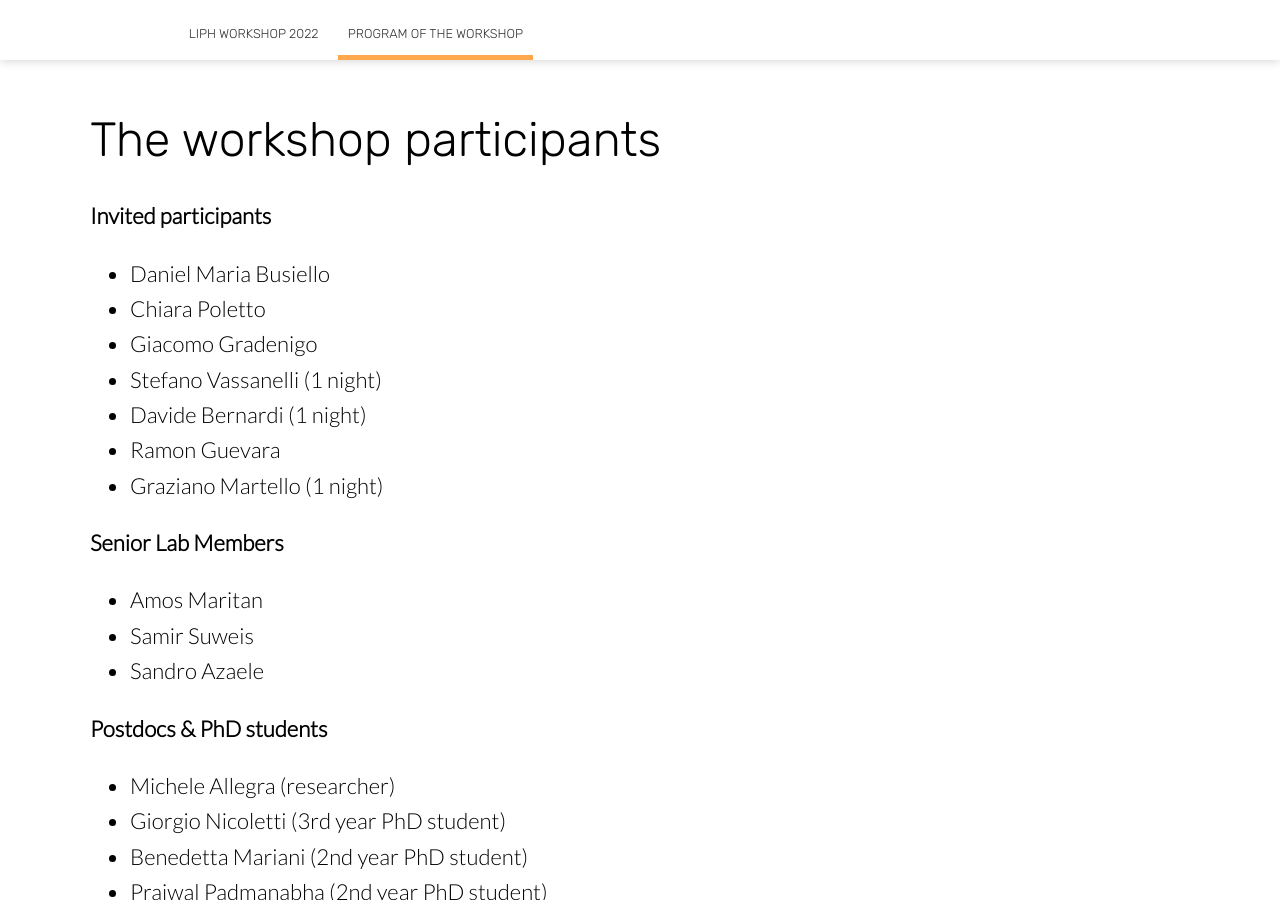
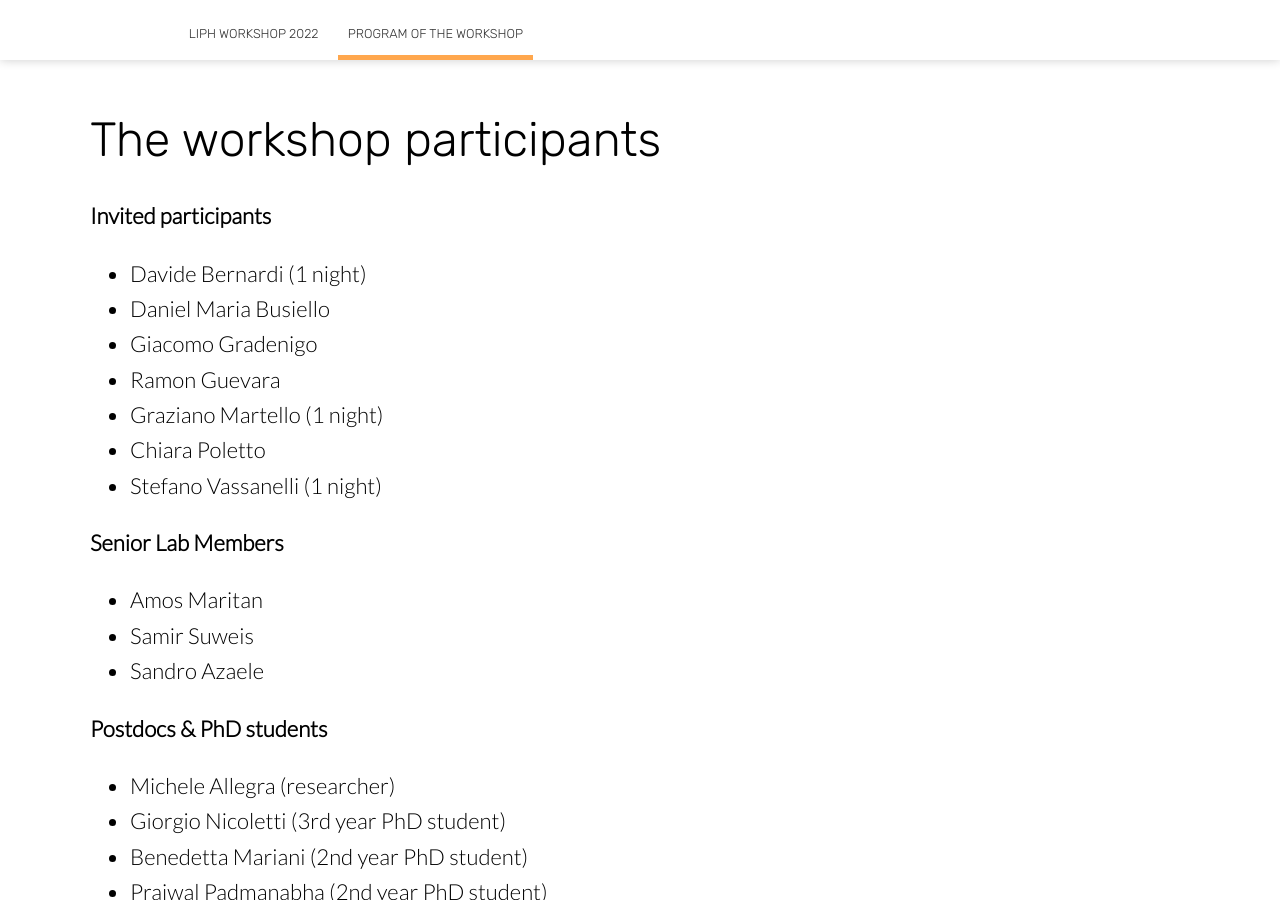
Before and after one commit to liphlab/liphworkshop2022, a Jekyll site: the page built from program.html, in a window 1280 px wide and 900 px high, scrolled down 2397 px. Built offline with Jekyll 4.4.1, drawn with Linux system fonts in a browser that asks for light colours; nearby versions of some CDN libraries.

Commit message:
Tentative participant list online

```diff
--- a/program.html
+++ b/program.html
@@ -162,13 +162,13 @@ image: /images/asiago2.jpg
 				<p class="editable" style = "text-align: justify;text-justify: inter-word;">
 					<strong>Invited participants</strong>
 					<ul>
+					<li>Davide Bernardi (1 night)</li>
 						<li>Daniel Maria Busiello</li>
-						<li>Chiara Poletto</li>
 						<li>Giacomo Gradenigo</li>
-						<li>Stefano Vassanelli (1 night)</li>
-						<li>Davide Bernardi (1 night)</li>
 						<li>Ramon Guevara</li>
 						<li>Graziano Martello (1 night)</li>
+						<li>Chiara Poletto</li>
+						<li>Stefano Vassanelli (1 night)</li>
 					</ul>
 				</p>
 				<p class="editable" style = "text-align: justify;text-justify: inter-word;">
```
Also changed, not shown: 2 other files.
